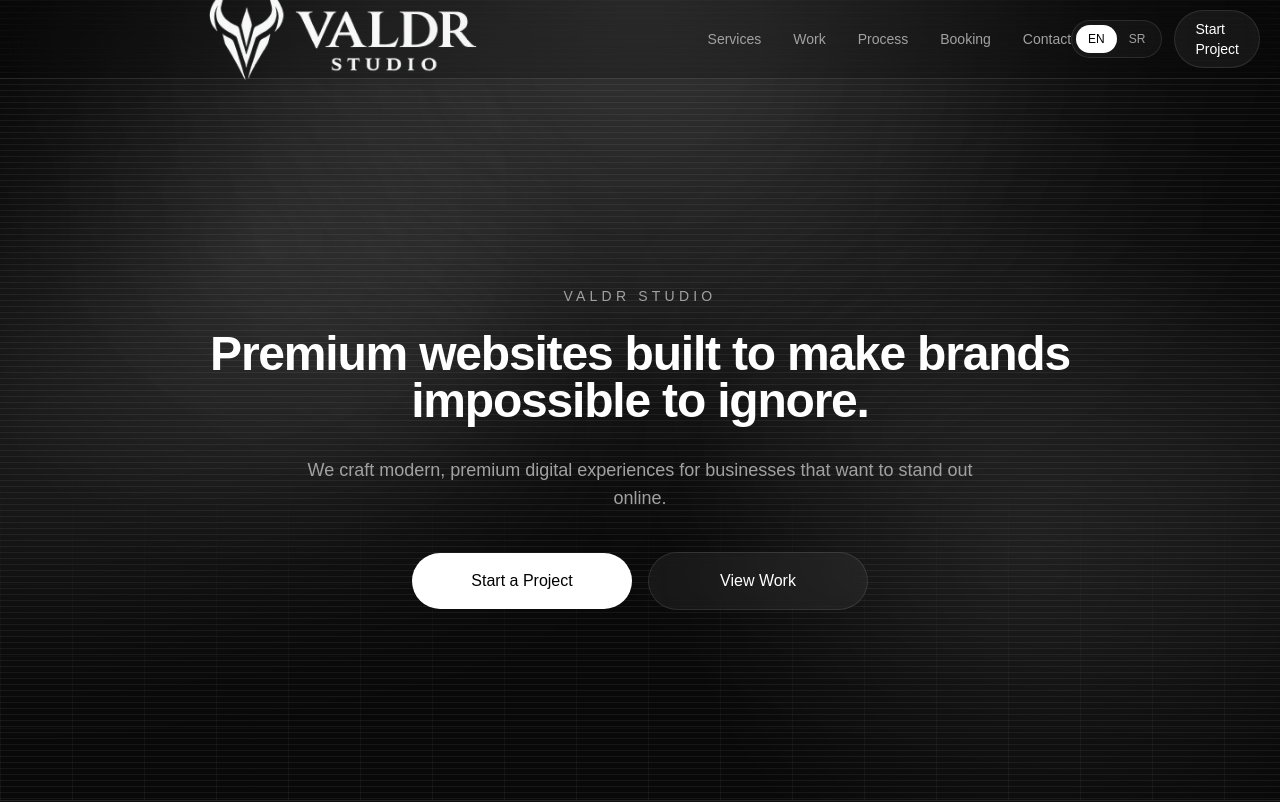
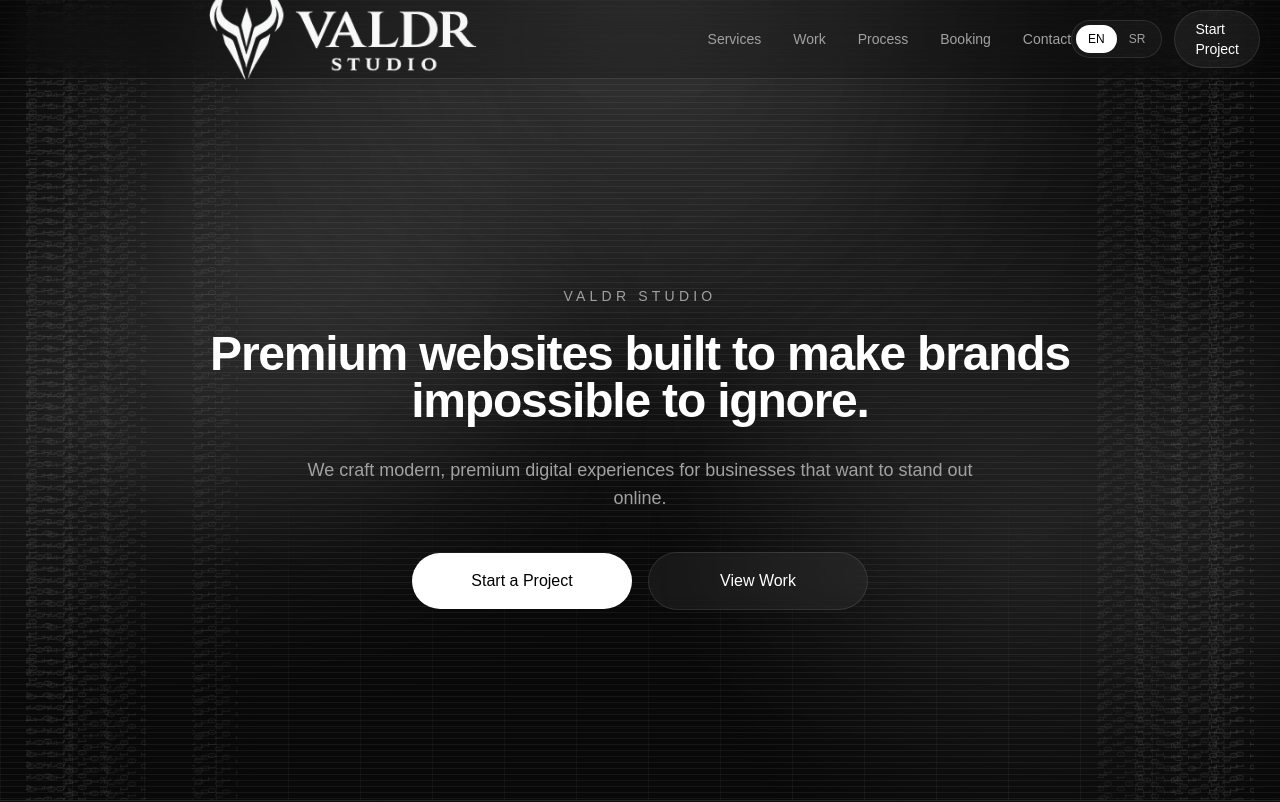
Before and after one commit to VikingVile/Valdr-Studio, a Next.js app: page / in a window 1280 px wide. Shown: the top 802 px of the page. Built offline with nearby package versions, Linux system fonts and the light colour scheme.

Commit message:
Refine matrix animation and improve visual balance

```diff
--- a/app/layout.tsx
+++ b/app/layout.tsx
@@ -1,20 +1,40 @@
 import type { Metadata } from "next";
-import { Geist, Geist_Mono } from "next/font/google";
 import "./globals.css";
-
-const geistSans = Geist({
-  variable: "--font-geist-sans",
-  subsets: ["latin"],
-});
-
-const geistMono = Geist_Mono({
-  variable: "--font-geist-mono",
-  subsets: ["latin"],
-});
 
 export const metadata: Metadata = {
   title: "Valdr Studio | Premium Websites & Web Apps",
-  description: "Premium websites, web apps and digital experiences built to make brands impossible to ignore.",
+  description:
+    "Premium digital experiences built with purpose. Valdr Studio creates modern websites and web apps for brands that want to stand out online.",
+  metadataBase: new URL("https://www.valdrstudio.com"),
+  icons: {
+    icon: "/favicon.ico",
+    shortcut: "/favicon.ico",
+    apple: "/apple-touch-icon.png",
+  },
+  openGraph: {
+    title: "Valdr Studio | Premium Websites & Web Apps",
+    description:
+      "Premium websites and web apps for brands that want to stand out online.",
+    url: "https://www.valdrstudio.com",
+    siteName: "Valdr Studio",
+    images: [
+      {
+        url: "/og-image.png",
+        width: 1200,
+        height: 630,
+        alt: "Valdr Studio",
+      },
+    ],
+    locale: "en_US",
+    type: "website",
+  },
+  twitter: {
+    card: "summary_large_image",
+    title: "Valdr Studio | Premium Websites & Web Apps",
+    description:
+      "Premium websites and web apps for brands that want to stand out online.",
+    images: ["/og-image.png"],
+  },
 };
 
 export default function RootLayout({
@@ -23,11 +43,8 @@ export default function RootLayout({
   children: React.ReactNode;
 }>) {
   return (
-    <html
-      lang="en"
-      className={`${geistSans.variable} ${geistMono.variable} h-full antialiased`}
-    >
-      <body className="min-h-full flex flex-col">{children}</body>
+    <html lang="en">
+      <body>{children}</body>
     </html>
   );
 }
--- a/app/page.tsx
+++ b/app/page.tsx
@@ -460,6 +460,191 @@ function GlowCard({
   );
 }
 
+function BinaryCodeRain() {
+  const columnGroups = [
+    {
+      side: "left",
+      offset: "2vw",
+      opacity: 0.13,
+      streams: [
+        { animation: "valdrBinaryDownA", duration: "22s", delay: "-4s", sequence: "010110100101011001011010" },
+        { animation: "valdrBinaryUpB", duration: "31s", delay: "-16s", sequence: "110010101101001011001010" },
+        { animation: "valdrBinaryDownC", duration: "27s", delay: "-9s", sequence: "001011010010110100101101" },
+        { animation: "valdrBinaryUpD", duration: "36s", delay: "-21s", sequence: "101001011010010110100101" },
+      ],
+    },
+    {
+      side: "left",
+      offset: "4.9vw",
+      opacity: 0.11,
+      streams: [
+        { animation: "valdrBinaryUpA", duration: "34s", delay: "-18s", sequence: "101101001010110010110100" },
+        { animation: "valdrBinaryDownB", duration: "25s", delay: "-7s", sequence: "010010110100101101001011" },
+        { animation: "valdrBinaryUpC", duration: "39s", delay: "-25s", sequence: "110100101101001010110010" },
+        { animation: "valdrBinaryDownD", duration: "29s", delay: "-13s", sequence: "001101001011010010101101" },
+      ],
+    },
+    {
+      side: "left",
+      offset: "7.8vw",
+      opacity: 0.095,
+      streams: [
+        { animation: "valdrBinaryDownD", duration: "41s", delay: "-29s", sequence: "011010010110100101011001" },
+        { animation: "valdrBinaryUpA", duration: "28s", delay: "-11s", sequence: "100101101001011010010110" },
+        { animation: "valdrBinaryDownB", duration: "35s", delay: "-20s", sequence: "010110010101101001011010" },
+        { animation: "valdrBinaryUpC", duration: "24s", delay: "-6s", sequence: "111001010110100101100101" },
+      ],
+    },
+    {
+      side: "left",
+      offset: "15vw",
+      opacity: 0.075,
+      streams: [
+        { animation: "valdrBinaryUpD", duration: "30s", delay: "-12s", sequence: "010101101001011001011010" },
+        { animation: "valdrBinaryDownA", duration: "44s", delay: "-33s", sequence: "101101001011010010110010" },
+        { animation: "valdrBinaryUpB", duration: "26s", delay: "-8s", sequence: "001011010110010101101001" },
+        { animation: "valdrBinaryDownC", duration: "37s", delay: "-19s", sequence: "110010110100101101001010" },
+      ],
+    },
+    {
+      side: "right",
+      offset: "2vw",
+      opacity: 0.13,
+      streams: [
+        { animation: "valdrBinaryUpA", duration: "23s", delay: "-6s", sequence: "101001011010010110010101" },
+        { animation: "valdrBinaryDownB", duration: "32s", delay: "-18s", sequence: "010101101001011010010110" },
+        { animation: "valdrBinaryUpC", duration: "28s", delay: "-10s", sequence: "110100101011001011010010" },
+        { animation: "valdrBinaryDownD", duration: "37s", delay: "-24s", sequence: "001010110100101101001011" },
+      ],
+    },
+    {
+      side: "right",
+      offset: "4.9vw",
+      opacity: 0.11,
+      streams: [
+        { animation: "valdrBinaryDownA", duration: "35s", delay: "-21s", sequence: "011001011010010101101001" },
+        { animation: "valdrBinaryUpB", duration: "26s", delay: "-8s", sequence: "101101001011001010110100" },
+        { animation: "valdrBinaryDownC", duration: "40s", delay: "-30s", sequence: "010110100101101001011001" },
+        { animation: "valdrBinaryUpD", duration: "30s", delay: "-14s", sequence: "110010101101001010110100" },
+      ],
+    },
+    {
+      side: "right",
+      offset: "7.8vw",
+      opacity: 0.095,
+      streams: [
+        { animation: "valdrBinaryUpD", duration: "42s", delay: "-31s", sequence: "001101001011010010101101" },
+        { animation: "valdrBinaryDownA", duration: "29s", delay: "-12s", sequence: "010010110100101101001011" },
+        { animation: "valdrBinaryUpB", duration: "36s", delay: "-22s", sequence: "101001011010010110100101" },
+        { animation: "valdrBinaryDownC", duration: "25s", delay: "-7s", sequence: "110100101011001011010010" },
+      ],
+    },
+    {
+      side: "right",
+      offset: "10.7vw",
+      opacity: 0.075,
+      streams: [
+        { animation: "valdrBinaryDownD", duration: "31s", delay: "-16s", sequence: "010110010101101001011010" },
+        { animation: "valdrBinaryUpA", duration: "45s", delay: "-35s", sequence: "111001010110100101100101" },
+        { animation: "valdrBinaryDownB", duration: "27s", delay: "-9s", sequence: "011010010110100101011001" },
+        { animation: "valdrBinaryUpC", duration: "38s", delay: "-26s", sequence: "100101101001011010010110" },
+      ],
+    },
+  ] as const;
+
+  return (
+    <div
+      className="pointer-events-none fixed left-0 top-0 z-0 hidden h-dvh w-screen max-w-full overflow-hidden xl:block"
+      aria-hidden="true"
+    >
+      <style>{`
+        @keyframes valdrBinaryDownA {
+          0% { transform: translate3d(-1px, -50%, 0); }
+          50% { transform: translate3d(1px, 0%, 0); }
+          100% { transform: translate3d(-1px, 50%, 0); }
+        }
+
+        @keyframes valdrBinaryDownB {
+          0% { transform: translate3d(1px, -50%, 0); }
+          45% { transform: translate3d(-2px, -3%, 0); }
+          100% { transform: translate3d(1px, 50%, 0); }
+        }
+
+        @keyframes valdrBinaryDownC {
+          0% { transform: translate3d(0px, -50%, 0); }
+          55% { transform: translate3d(2px, 2%, 0); }
+          100% { transform: translate3d(-1px, 50%, 0); }
+        }
+
+        @keyframes valdrBinaryDownD {
+          0% { transform: translate3d(2px, -50%, 0); }
+          50% { transform: translate3d(-1px, 0%, 0); }
+          100% { transform: translate3d(2px, 50%, 0); }
+        }
+
+        @keyframes valdrBinaryUpA {
+          0% { transform: translate3d(1px, 50%, 0); }
+          50% { transform: translate3d(-1px, 0%, 0); }
+          100% { transform: translate3d(1px, -50%, 0); }
+        }
+
+        @keyframes valdrBinaryUpB {
+          0% { transform: translate3d(-1px, 50%, 0); }
+          45% { transform: translate3d(2px, 3%, 0); }
+          100% { transform: translate3d(-1px, -50%, 0); }
+        }
+
+        @keyframes valdrBinaryUpC {
+          0% { transform: translate3d(0px, 50%, 0); }
+          55% { transform: translate3d(-2px, -2%, 0); }
+          100% { transform: translate3d(1px, -50%, 0); }
+        }
+
+        @keyframes valdrBinaryUpD {
+          0% { transform: translate3d(-2px, 50%, 0); }
+          50% { transform: translate3d(1px, 0%, 0); }
+          100% { transform: translate3d(-2px, -50%, 0); }
+        }
+      `}</style>
+
+      <div
+        className="absolute inset-0 overflow-hidden"
+        style={{
+          WebkitMaskImage:
+            "linear-gradient(to right, black 0%, black 20%, rgba(0,0,0,0.62) 25%, rgba(0,0,0,0.24) 29%, transparent 34%, transparent 66%, rgba(0,0,0,0.24) 71%, rgba(0,0,0,0.62) 75%, black 80%, black 100%)",
+          maskImage:
+            "linear-gradient(to right, black 0%, black 20%, rgba(0,0,0,0.62) 25%, rgba(0,0,0,0.24) 29%, transparent 34%, transparent 66%, rgba(0,0,0,0.24) 71%, rgba(0,0,0,0.62) 75%, black 80%, black 100%)",
+        }}
+      >
+        {columnGroups.map((group, groupIndex) => (
+          <div
+            key={`${group.side}-${group.offset}-${groupIndex}`}
+            className="absolute top-[-50vh] h-[200vh] w-[46px] select-none overflow-hidden"
+            style={
+              group.side === "left"
+                ? { left: group.offset, opacity: group.opacity }
+                : { right: group.offset, opacity: group.opacity }
+            }
+          >
+            {group.streams.map((stream, streamIndex) => (
+              <div
+                key={`${stream.animation}-${stream.duration}-${streamIndex}`}
+                className="absolute top-0 h-full w-4 whitespace-pre-wrap break-all font-mono text-[11px] font-medium leading-[1.9] tracking-[0.45em] text-white/90 blur-[0.12px] [writing-mode:vertical-rl]"
+                style={{
+                  left: `${streamIndex * 13}px`,
+                  animation: `${stream.animation} ${stream.duration} linear infinite`,
+                  animationDelay: stream.delay,
+                }}
+              >
+                {(stream.sequence.repeat(22) + stream.sequence.repeat(22))}
+              </div>
+            ))}
+          </div>
+        ))}
+      </div>
+    </div>
+  );
+}
 export default function Home() {
   const [language, setLanguage] = useState<Language>("en");
 
@@ -479,7 +664,9 @@ export default function Home() {
   const t = copy[language];
 
   return (
-    <main className="min-h-screen bg-[linear-gradient(to_bottom,#080808_0%,#0A0A0A_35%,#111111_100%)] text-white">
+    <main className="relative isolate min-h-screen overflow-x-clip bg-[linear-gradient(to_bottom,#080808_0%,#0A0A0A_35%,#111111_100%)] text-white">
+      <BinaryCodeRain />
+
       {/* NAVBAR */}
       <header className="fixed left-0 top-0 z-50 w-full border-b border-white/10 bg-black/20 backdrop-blur-xl">
         <div className="mx-auto flex h-[78px] max-w-7xl items-center justify-between px-5 md:h-[78px]">
@@ -546,7 +733,7 @@ export default function Home() {
       </header>
 
       {/* HERO */}
-      <section className="relative flex min-h-[100svh] items-center justify-center overflow-hidden px-5 pt-24 md:px-6 md:pt-24">
+      <section className="relative z-10 flex min-h-[100svh] items-center justify-center overflow-hidden px-5 pt-24 md:px-6 md:pt-24">
         {/* Premium top atmosphere */}
         <div className="pointer-events-none absolute inset-0">
           <div className="absolute left-1/2 top-[-380px] h-[700px] w-[1000px] -translate-x-1/2 rounded-full bg-white/[0.06] blur-[140px]" />
@@ -557,6 +744,7 @@ export default function Home() {
 
           <div className="absolute inset-0 bg-[radial-gradient(circle_at_top,rgba(255,255,255,0.06),transparent_42%)]" />
         </div>
+
         <div className="absolute left-1/2 top-[-200px] h-[500px] w-[500px] -translate-x-1/2 rounded-full bg-white/10 blur-[140px]" />
 
         <div className="pointer-events-none absolute inset-0 bg-[radial-gradient(circle_at_20%_30%,rgba(255,255,255,0.08),transparent_28%),radial-gradient(circle_at_80%_70%,rgba(255,255,255,0.06),transparent_30%)]" />
@@ -677,7 +865,7 @@ export default function Home() {
                 rel="noopener noreferrer"
                 className="group block overflow-hidden rounded-[32px] border border-white/10 bg-white/[0.03] transition duration-500 hover:-translate-y-2 hover:border-white/20 hover:shadow-[0_20px_80px_rgba(0,0,0,0.35)]"
               >
-                <div className="relative h-[240px] md:h-[300px] overflow-hidden bg-neutral-950">
+                <div className="relative h-[240px] overflow-hidden bg-neutral-950 md:h-[300px]">
                   <Image
                     src="/images/favicon.png.png"
                     alt="Bor Bus App"
@@ -704,9 +892,7 @@ export default function Home() {
                     <ArrowUpRight className="h-5 w-5 text-neutral-400 transition duration-300 group-hover:translate-x-1 group-hover:-translate-y-1 group-hover:text-white" />
                   </div>
 
-             <p className="mt-4 text-neutral-400">
-           {t.work.borText}
-          </p>
+                  <p className="mt-4 text-neutral-400">{t.work.borText}</p>
                 </div>
               </a>
 
@@ -717,7 +903,7 @@ export default function Home() {
                 rel="noopener noreferrer"
                 className="group block overflow-hidden rounded-[32px] border border-white/10 bg-white/[0.03] transition duration-500 hover:-translate-y-2 hover:border-white/20 hover:shadow-[0_20px_80px_rgba(0,0,0,0.35)]"
               >
-                  <div className="relative h-[240px] md:h-[300px] overflow-hidden bg-neutral-950">
+                <div className="relative h-[240px] overflow-hidden bg-neutral-950 md:h-[300px]">
                   <Image
                     src="/images/pesmarica.png.png"
                     alt="Pesmarica App"
@@ -786,9 +972,7 @@ export default function Home() {
                     <ArrowUpRight className="h-5 w-5 shrink-0 text-neutral-400 transition duration-300 group-hover:translate-x-1 group-hover:-translate-y-1 group-hover:text-white" />
                   </div>
 
-                      <p className="mt-4 text-neutral-400">
-                        {t.work.jovanText}
-                      </p>
+                  <p className="mt-4 text-neutral-400">{t.work.jovanText}</p>
                 </div>
               </a>
             </div>
```
Lines whose indentation alone changed are shown as unchanged.
